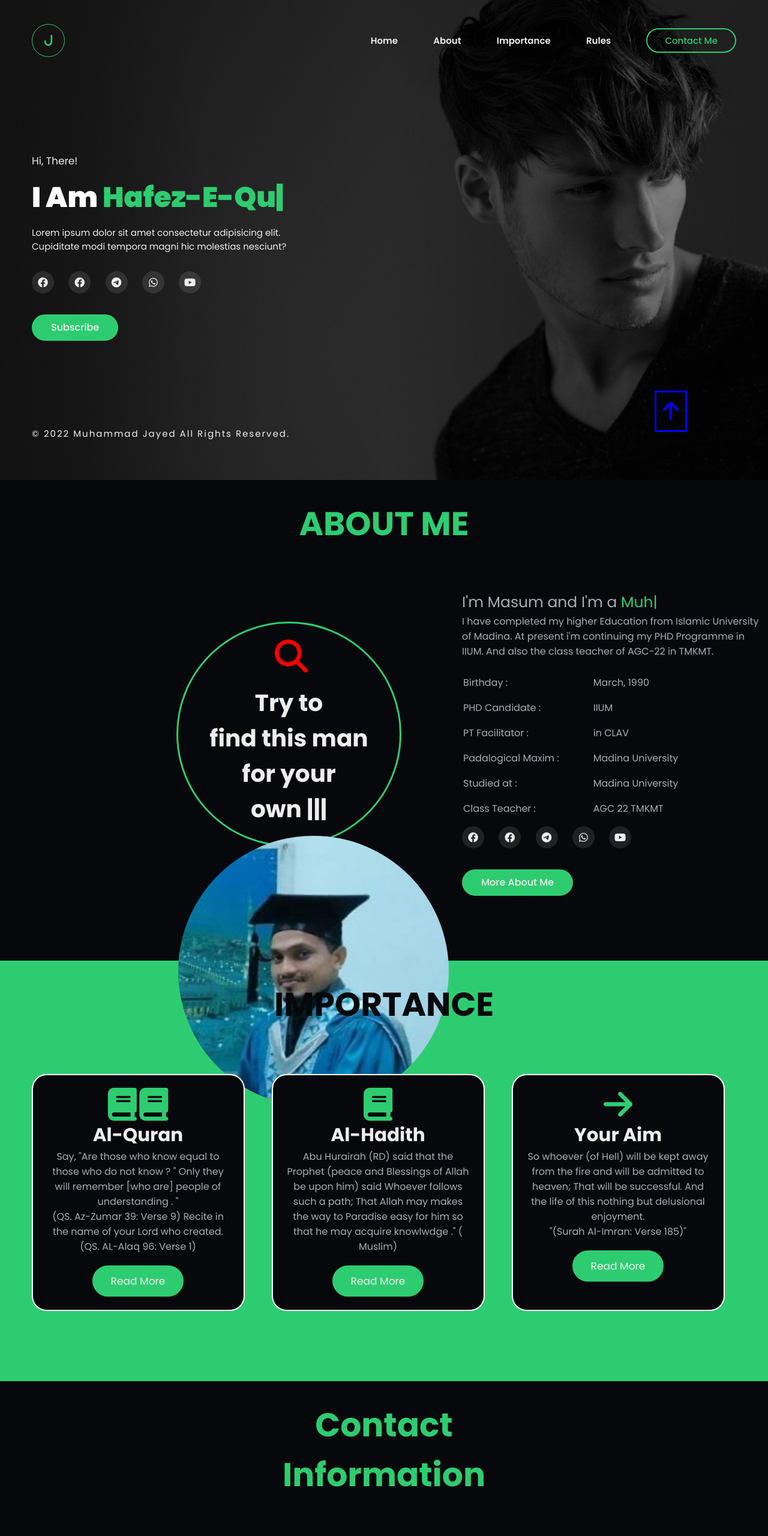
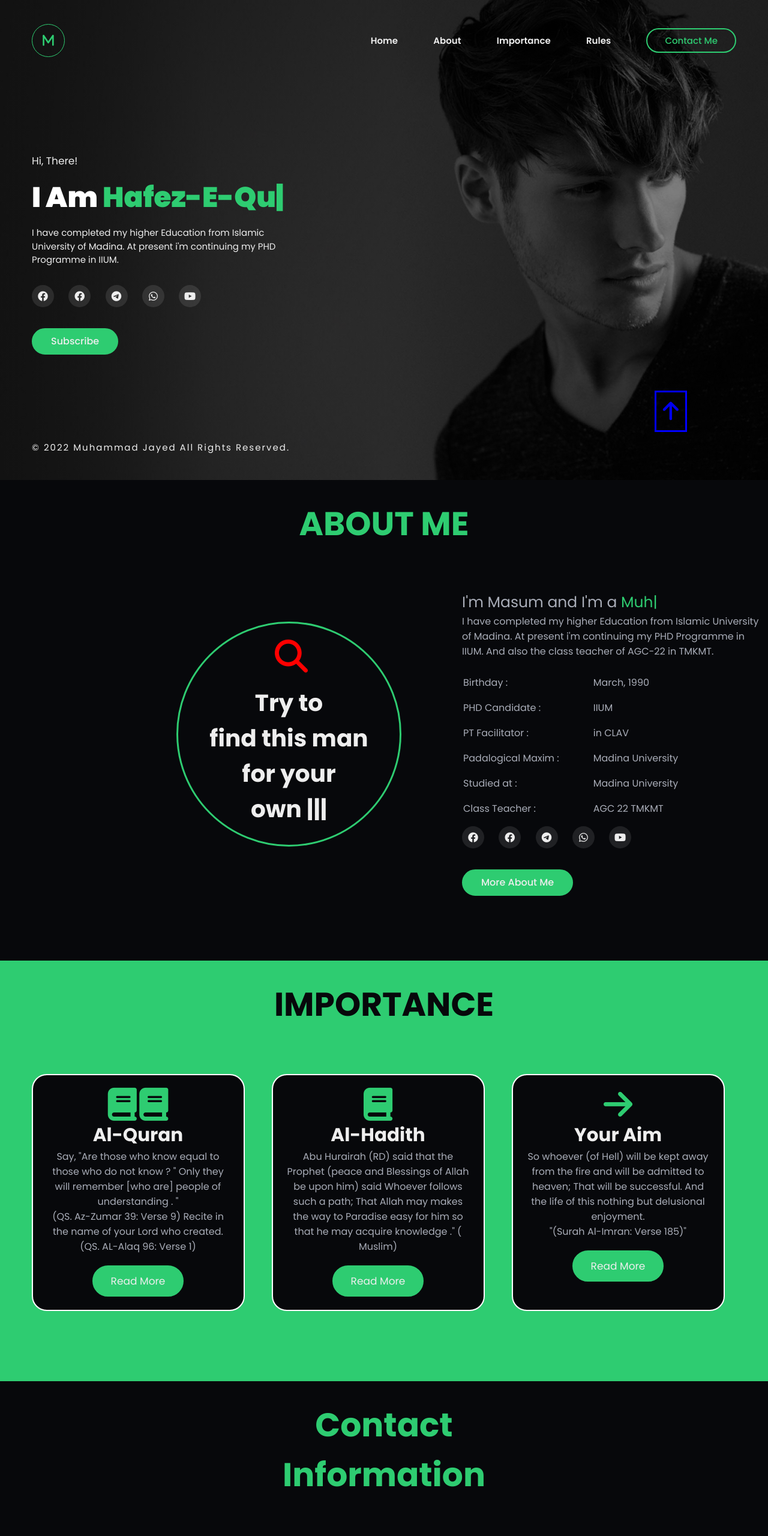
Before and after one commit to masum-billah-edu/portfolio-mb, a plain HTML site: page index.html in a window 1280 px wide. Shown: the top 2560 px of the page at 60% size. Drawn offline with nearby package versions, Linux system fonts and the light colour scheme; a script that the page names is missing.

Commit message:
update-003

```diff
--- a/index.html
+++ b/index.html
@@ -47,7 +47,7 @@
           <div class="main-width">
               <header>
                   <div class="logo">
-                    <i class="fa-solid fa-j"></i>
+                    <i class="fa-solid fa-m"></i>
                   </div>
 
                   <nav>
@@ -78,7 +78,7 @@
                       <h3>Hi, There!</h3>
                       <h1 class="text-3">I Am <span class="typing-1"></span></h1>
                      <!--- <h1>I Am <span class="input"></span></h1>-->
-                      <p>Lorem ipsum dolor sit amet consectetur adipisicing elit. Cupiditate modi tempora magni hic molestias nesciunt?</p>
+                      <p>I have completed my higher Education from Islamic University of Madina. At present i'm continuing my PHD Programme in IIUM.</p>
                       <div class="social">
                          <!-- <a href="https://www.facebook.com/profile.php?id=100081818289214" target="_blank"><i class="fa-brands fa-facebook-square"></i></a>  -->
                           <a href="https://www.facebook.com/abu.zuhaira" target="_blank"><i class="fa-brands fa-facebook"></i></a>
@@ -111,7 +111,7 @@
                 <div class="image">
                     <i class="rrr fa fa-search" aria-hidden="true"></i>
                     <h1 class="h1">Try to <br> find this man <br> for your <br> own |||</h1>
-                    <img src="/image/1111 (1).jpg" alt="">
+                  <!--  <img src="/image/1111 (1).jpg" alt="">--->
                 </div>
 
                 <div class="textt">
@@ -183,7 +183,7 @@
             <div class="col">
                 <i class="fa fa-book" aria-hidden="true"></i>
                 <h3>Al-Hadith</h3>
-                <p>Abu Hurairah (RD) said that the Prophet (peace and Blessings of Allah be upon him) said Whoever follows such a path; That Allah may makes the way to Paradise easy for him so that he may acquire knowlwdge ." ( Muslim)</p>
+                <p>Abu Hurairah (RD) said that the Prophet (peace and Blessings of Allah be upon him) said Whoever follows such a path; That Allah may makes the way to Paradise easy for him so that he may acquire knowledge ." ( Muslim)</p>
                 <button class="button">Read More</button>
             </div>
 
@@ -305,8 +305,8 @@
 
                 <p><span>#2.</span> It is not possible to write in Bangla (Banglish) using English letters.</p>
                 <p><span>#3.</span> Must speak in perfect Bengali or perfect English .</p>
-                <p><span>#4.</span>. Who will not message the teacher about small matters . You need to contact the class captain on the relevant subject .</p>
-                <p><span>#5.</span> It is not possible to calll a teacher without a very important subject .</p>
+                <p><span>#4.</span> Anyone will not message the teacher about small matters . You need to contact the class captain on the relevant subject .</p>
+                <p><span>#5.</span> Don't  call a teacher without a very important subject .</p>
             </div>
         </div>
 
```
